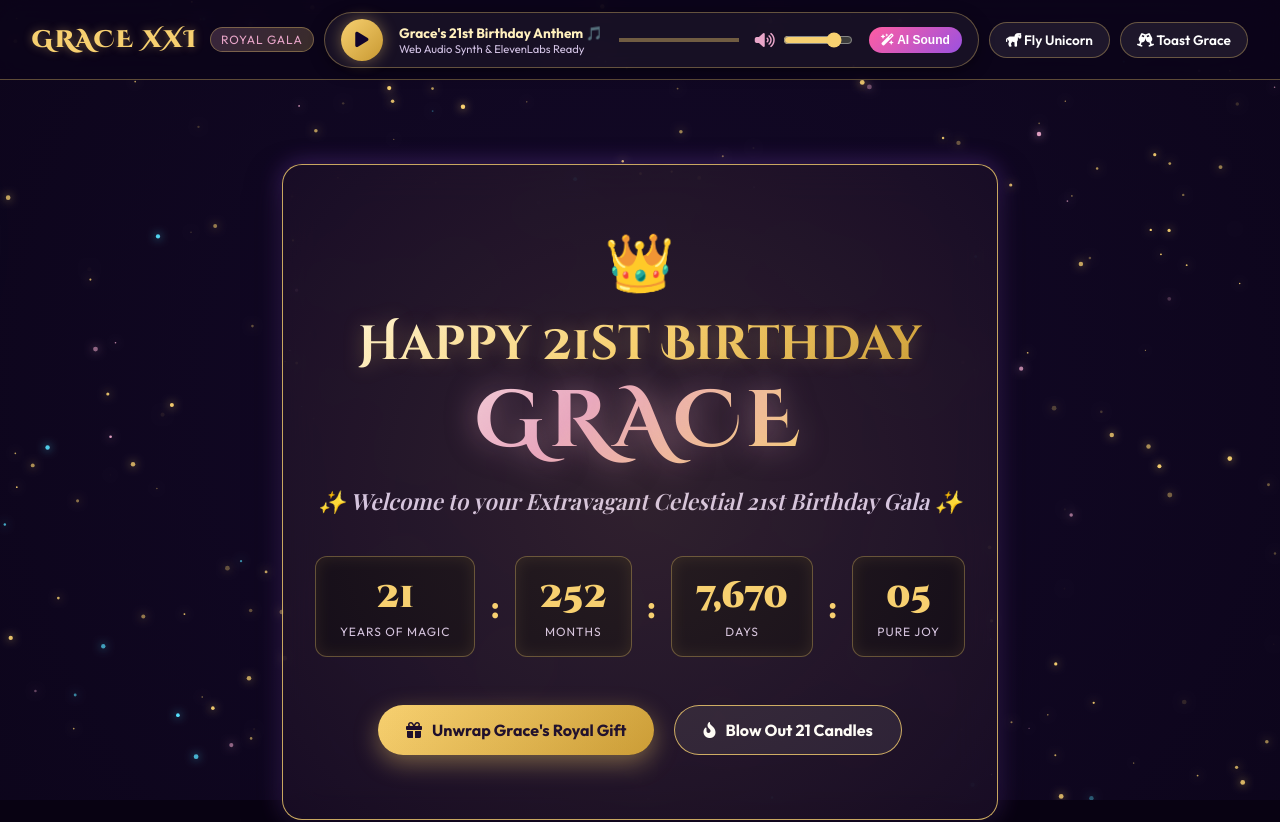
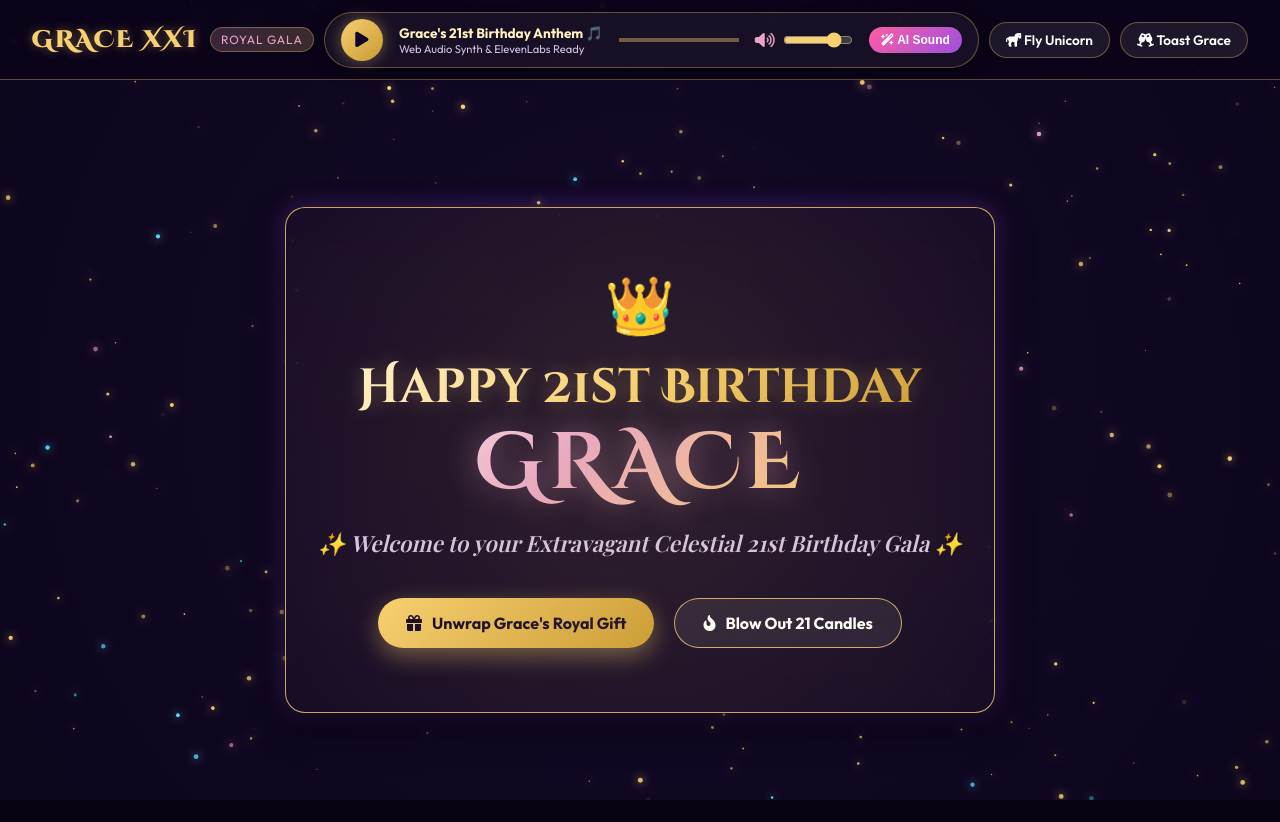
Before and after one commit to brentboltongmail/grace21, a website built with Vite: page index.html in a window 1280 px wide. Shown: the top 822 px of the page. Built offline with nearby package versions, Linux system fonts and the light colour scheme; animation ran at ten frames a second; a web font is replaced by a local one.

Commit message:
Remove countdown counter section from hero banner

```diff
--- a/index.html
+++ b/index.html
@@ -77,29 +77,6 @@
         <p class="hero-subtitle">
           ✨ Welcome to your Extravagant Celestial 21st Birthday Gala ✨
         </p>
-
-        <!-- Countdown Timer -->
-        <div class="countdown-container">
-          <div class="countdown-card">
-            <span id="cd-days" class="cd-num">21</span>
-            <span class="cd-label">Years of Magic</span>
-          </div>
-          <div class="cd-separator">:</div>
-          <div class="countdown-card">
-            <span id="cd-hours" class="cd-num">252</span>
-            <span class="cd-label">Months</span>
-          </div>
-          <div class="cd-separator">:</div>
-          <div class="countdown-card">
-            <span id="cd-mins" class="cd-num">7,670</span>
-            <span class="cd-label">Days</span>
-          </div>
-          <div class="cd-separator">:</div>
-          <div class="countdown-card">
-            <span id="cd-secs" class="cd-num">00</span>
-            <span class="cd-label">Pure Joy</span>
-          </div>
-        </div>
 
         <div class="hero-actions">
           <button id="btn-unwrap-present" class="gala-btn-primary">
--- a/main.js
+++ b/main.js
@@ -1008,14 +1008,4 @@ document.addEventListener('DOMContentLoaded', () => {
   giftModalClose.addEventListener('click', () => giftModal.classList.add('hidden'));
   btnSingSpeech.addEventListener('click', triggerVocalSpeech);
 
-  // --------------------------------------------------------------------------
-  // 10. COUNTDOWN TIMER TICKER
-  // --------------------------------------------------------------------------
-  let secCounter = 0;
-  setInterval(() => {
-    secCounter = (secCounter + 1) % 60;
-    const cdSecs = document.getElementById('cd-secs');
-    if (cdSecs) cdSecs.textContent = secCounter < 10 ? `0${secCounter}` : `${secCounter}`;
-  }, 1000);
-
 });
```
